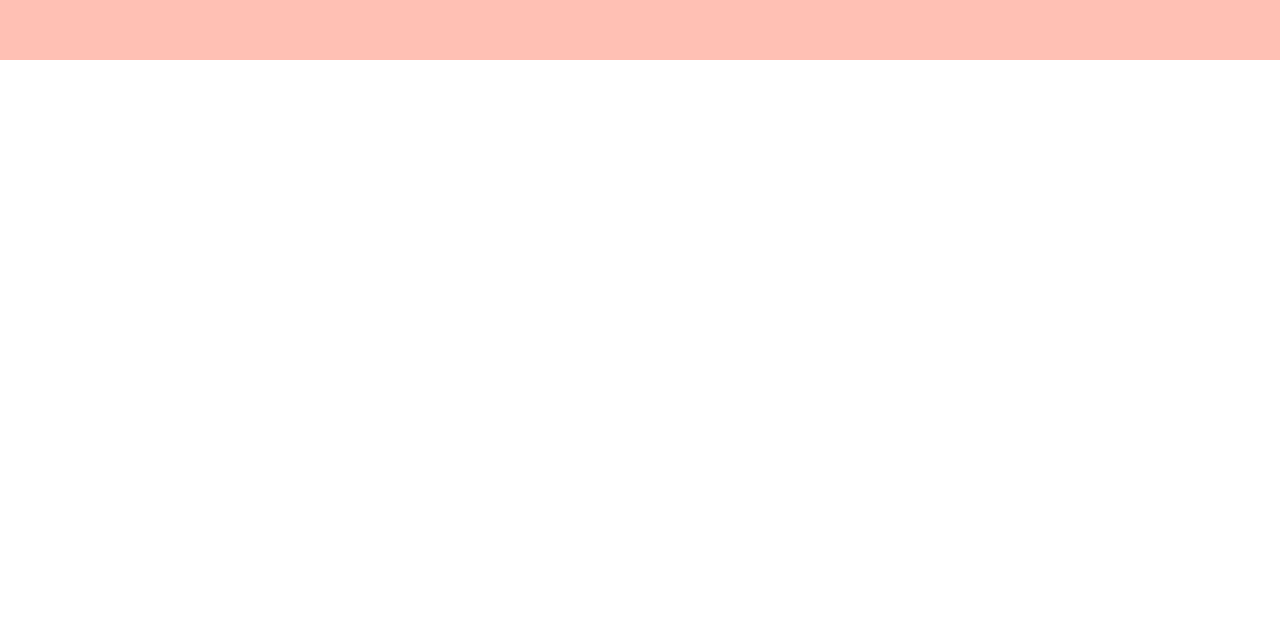
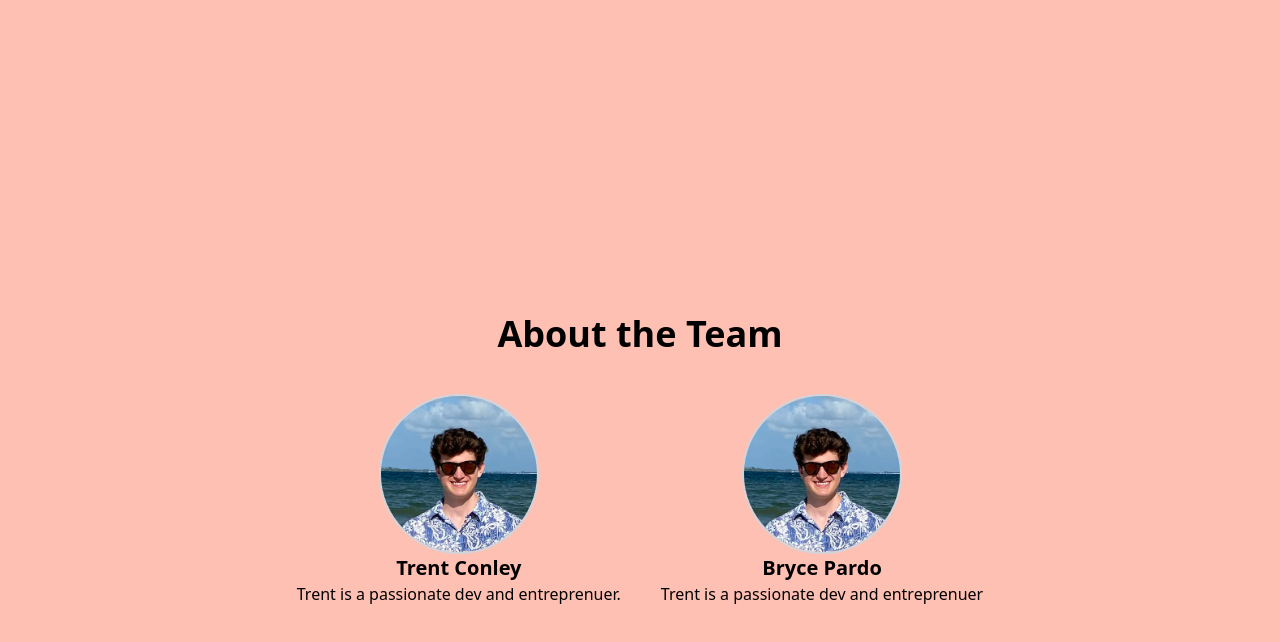
Before and after one commit to TrentConley/Gusto, a Next.js app: page / in a window 1280 px wide. Shown: the part 1620-2262 px from the top of the page. Before the commit the page ends 1680 px from the top, so only its background shows below. Built offline with nearby package versions, Linux system fonts and the light colour scheme.

Commit message:
improved ui

```diff
--- a/src/components/AboutTeam.tsx
+++ b/src/components/AboutTeam.tsx
@@ -10,7 +10,7 @@ const teamMembers = [
   },
   {
     name: "Bryce Pardo",
-    bio: "Bryce is a buisnessman.",
+    bio: "Trent is a passionate dev and entreprenuer",
     image: "/trent.png",
     page: "https://www.linkedin.com/in/trent-conley/",
   },
@@ -19,8 +19,8 @@ const teamMembers = [
 const About = () => {
   return (
     <div className="animate-fadeIn scroll-smooth">
-      <div className="flex flex-col items-center justify-center space-y-10 py-10 h-screen">
-        <h1 className="text-4xl font-bold">About the Team</h1>
+      <div className="flex flex-col items-center text-center justify-center space-y-10 py-10 h-screen">
+        <h1 className="text-4xl text-center font-bold">About the Team</h1>
         <div className="flex flex-wrap items-center justify-center space-x-10">
           {teamMembers.map((teamMember, index) => (
             <div
--- a/src/pages/index.tsx
+++ b/src/pages/index.tsx
@@ -1,8 +1,8 @@
 import SearchBar from "@/components/SearchBar";
 import React from "react";
-import TopBar from "../components/TopBar";
 import Header from "../components/Header";
 import EmailInputForm from "../components/EmailInputForm";
+import AboutTeam from "@/components/AboutTeam";
 
 function Page() {
   return (
@@ -25,6 +25,7 @@ function Page() {
             <EmailInputForm />
           </div>
         </div>
+        <AboutTeam />
       </div>
     </>
   );
```
